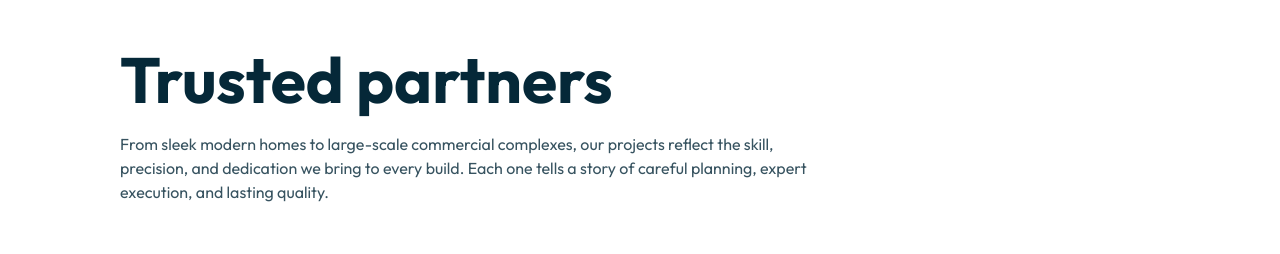
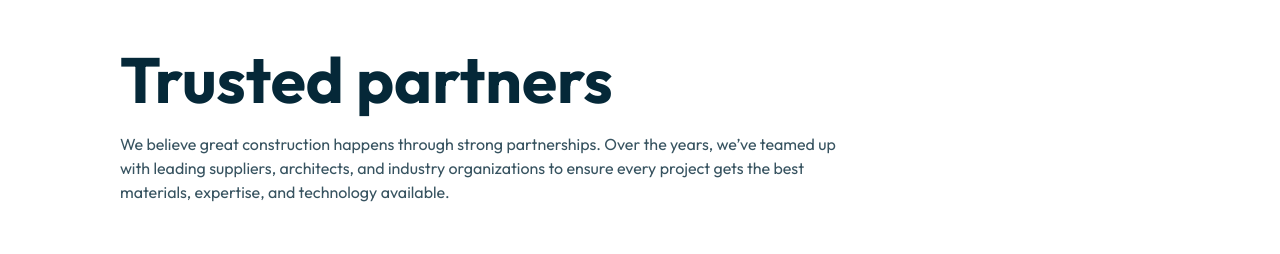
Before and after one commit to 10Margarita01/final_project, a plain HTML site: page index.html in a window 1280 px wide. Shown: the part 4280-4534 px from the top of the page. Drawn offline with Linux system fonts and the light colour scheme.

Commit message:
ver 07.05.4

```diff
--- a/index.html
+++ b/index.html
@@ -371,10 +371,11 @@
             <div class="partners__head">
                 <h2 class="partners__title">Trusted partners</h2>
                 <p class="partners__text">
-                    From sleek modern homes to large-scale commercial complexes, our projects reflect the skill,
-                    precision, and dedication
-                    we bring to every build. Each one tells a story of careful planning, expert execution, and lasting
-                    quality.
+                    We believe great construction happens through strong partnerships. Over the years, we’ve teamed up
+                    with leading
+                    suppliers, architects, and industry organizations to ensure every project gets the best materials,
+                    expertise, and
+                    technology available.
                 </p>
             </div>
 
```
